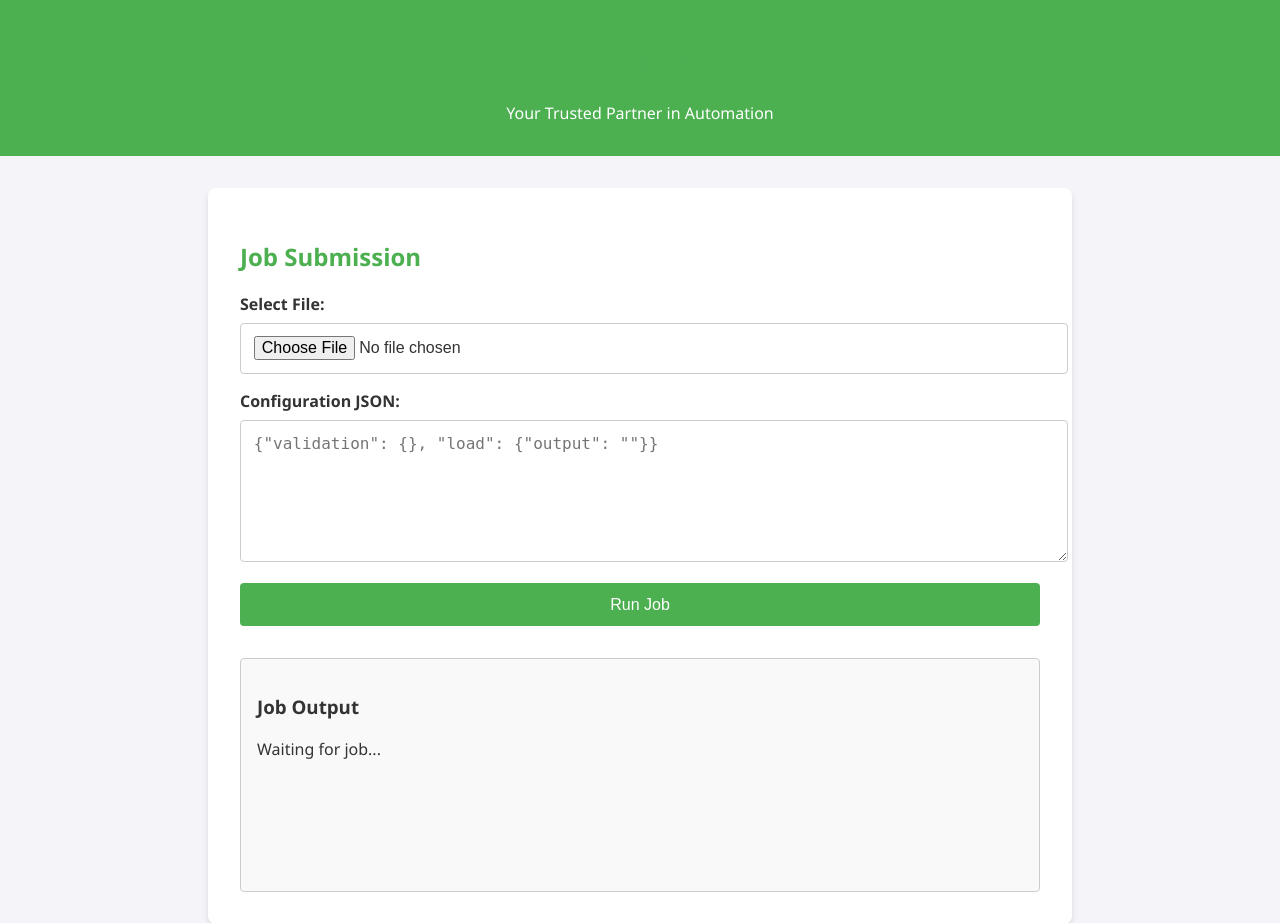
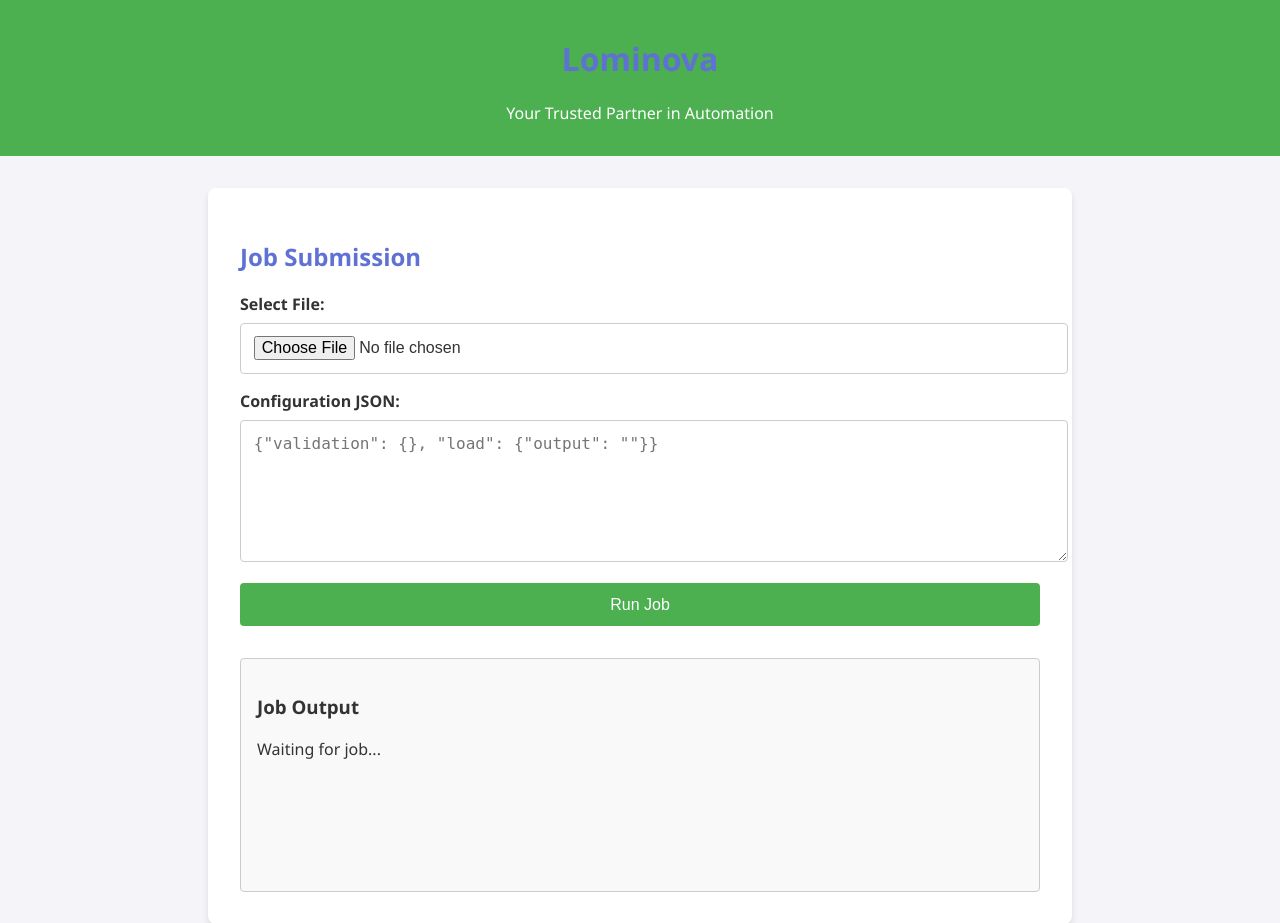
Before and after one commit to azarian/lominova, a Flask app: page / in a window 1280 px wide. Shown: the top 923 px of the page. Run offline with Flask 3, Linux system fonts and the light colour scheme.

Commit message:
update color

```diff
--- a/templates/index.html
+++ b/templates/index.html
@@ -32,7 +32,7 @@
 
         h1,
         h2 {
-            color: #4CAF50;
+            color: #5f72d3;
         }
 
         label {
@@ -61,7 +61,7 @@
         }
 
         button:hover {
-            background-color: #45a049;
+            background-color: #56ab5b;
         }
 
         #output {
```
